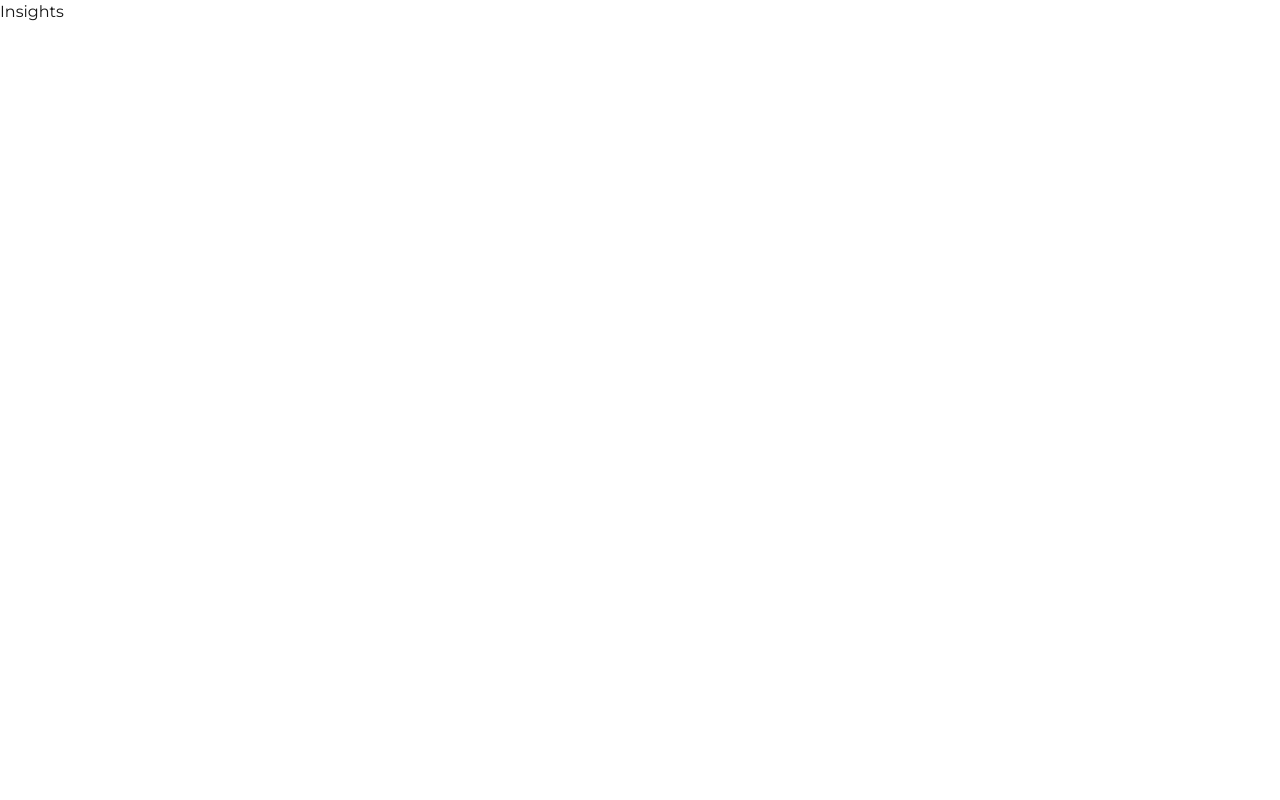
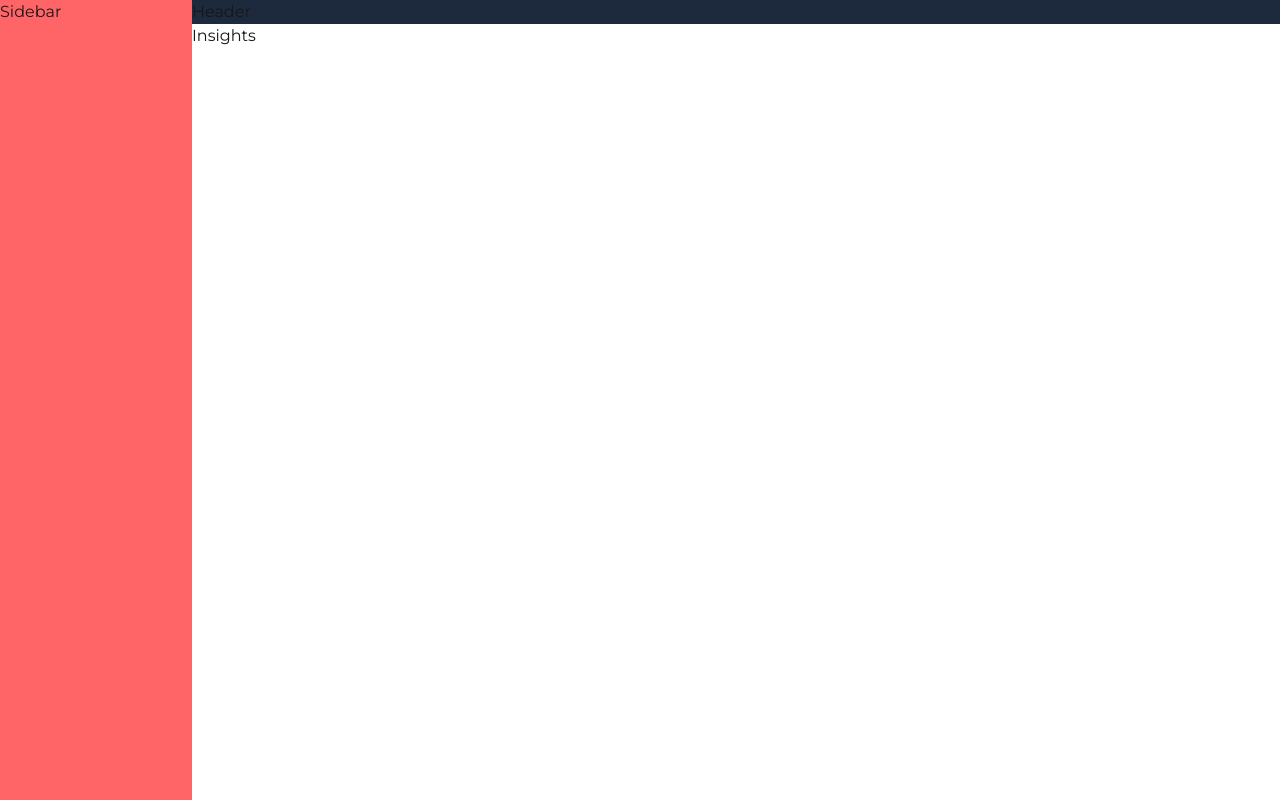
Before and after one commit to Mezan2002/finance-dashboard-client, a Next.js app: page /insights in a window 1280 px wide. Built offline with nearby package versions, Linux system fonts and the light colour scheme.

Commit message:
feat: scaffold dashboard layout with shared components, navigation pages, and RootProvider setup

```diff
--- a/app/insights/page.js
+++ b/app/insights/page.js
@@ -1,4 +1,4 @@
-import Insights from "@/components/Insights";
+import Insights from "@/components/features/insights";
 
 const InsightsPage = () => <Insights />;
 
--- a/app/page.js
+++ b/app/page.js
@@ -1,4 +1,4 @@
-import Home from "@/components/Home";
+import Home from "@/components/features/home";
 
 const HomePage = () => <Home />;
 
--- a/app/transactions/page.js
+++ b/app/transactions/page.js
@@ -1,4 +1,4 @@
-import Transactions from "@/components/Transactions";
+import Transactions from "@/components/features/transactions";
 
 const TransactionsPage = () => <Transactions />;
 
--- /dev/null
+++ b/components/shared/Header.jsx
@@ -0,0 +1,8 @@
+const Header = () => {
+  return (
+    <div className="w-full bg-slate-800">
+      <h2>Header</h2>
+    </div>
+  );
+};
+export default Header;
--- /dev/null
+++ b/components/shared/Sidebar.jsx
@@ -0,0 +1,8 @@
+const Sidebar = () => {
+  return (
+    <div className="w-48 bg-red-400 h-screen">
+      <h2>Sidebar</h2>
+    </div>
+  );
+};
+export default Sidebar;
--- a/package.json
+++ b/package.json
@@ -10,6 +10,7 @@
   },
   "dependencies": {
     "apexcharts": "^5.10.4",
+    "lucide-react": "^1.7.0",
     "next": "16.2.2",
     "next-themes": "^0.4.6",
     "react": "19.2.4",
--- a/providers/RootProvider.js
+++ b/providers/RootProvider.js
@@ -1,5 +1,15 @@
+import Header from "@/components/shared/Header";
+import Sidebar from "@/components/shared/Sidebar";
 import ThemeProvider from "@/providers/ThemeProvider";
 
 export default function RootProvider({ children }) {
-  return <ThemeProvider>{children}</ThemeProvider>;
+  return (
+    <div className="flex h-full">
+      <Sidebar />
+      <div className="flex-1">
+        <Header />
+        <ThemeProvider>{children}</ThemeProvider>
+      </div>
+    </div>
+  );
 }
```
Also changed, not shown: components/features/home/index.jsx (renamed from components/Home/index.jsx), components/features/insights/index.jsx (renamed from components/Insights/index.jsx), components/features/transactions/index.jsx (renamed from components/Transactions/index.jsx), 1 other file (tests, documents, lock files or other folders).
